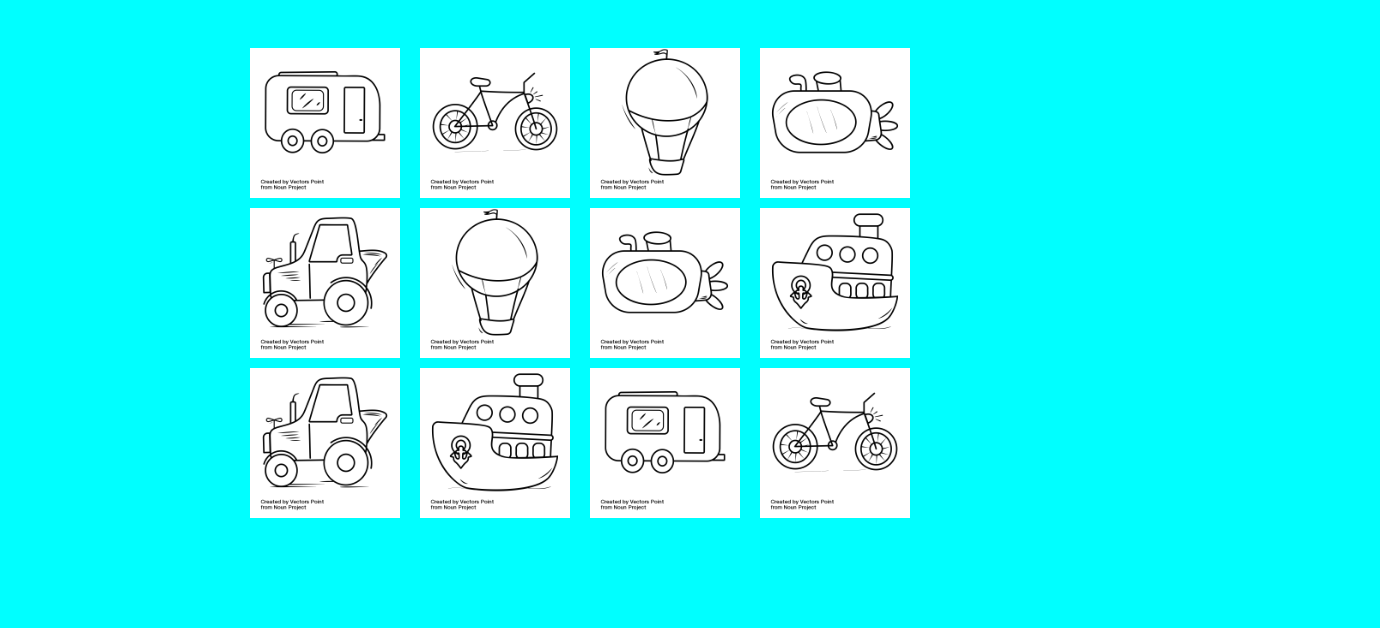
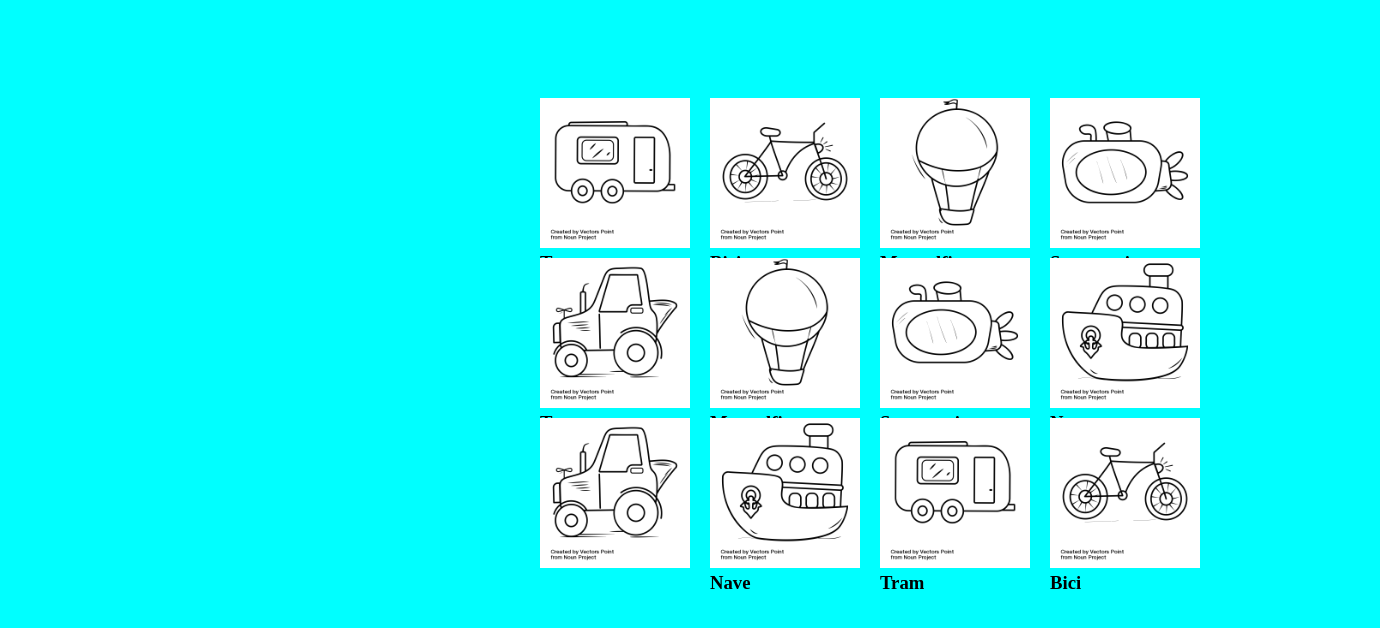
Before and after one commit to FrancoCaneti/html-css-memory, a plain HTML site: page index.html in a window 1280 px wide. Shown: the part 134-762 px from the top of the page, 1380 px wide, since content can reach past the window. Drawn offline with Linux system fonts and the light colour scheme.

Commit message:
ripristino

```diff
--- a/css/main.css
+++ b/css/main.css
@@ -1,3 +1,4 @@
+
  * {
   margin:0;
   padding:0;
@@ -18,6 +19,8 @@
 
 }
 .container {
+ position: relative;
+ left: 120px;
  width: 900px;
  height: 600px;
  margin: 0 auto;
@@ -52,6 +55,7 @@
 position:relative;
 left: 170px;
 bottom: 160px;
+background-image: ;
 
 }
 
@@ -117,3 +121,8 @@
 left: 510px;
 bottom: 1440px;
 }
+
+.card:hover img
+.card:hover h3 {
+display: inline-block;
+}
--- a/index.html
+++ b/index.html
@@ -17,41 +17,56 @@
 
     <div class="container">
 
+
+
+<div class="container">
+
   <div class="box box1">
       <img  class="card" src="./img/noun_Tram_3134750.png">
+      <h3>Tram</h3>
   </div>
   <div class=" box box2">
     <img  class="card" src="./img/noun_Bicycle_3134821.png">
+    <h3>Bici</h3>
   </div>
   <div class=" box box3">
     <img  class="card" src="./img/noun_air_balloon_3134741.png">
+    <h3>Mongolfiera</h3>
   </div>
   <div class=" box box4">
     <img  class="card" src="./img/noun_Submarine_3134738.png">
+    <h3>Sottomarino</h3>
   </div>
   <div class=" box box5">
     <img  class="card" src= "img/noun_Tractor_3134797.png" >
+    <h3>Tram</h3>
    </div>
   <div class=" box box6">
     <img  class="pattern" src="img/noun_air_balloon_3134741.png">
+    <h3>Mongolfiera</h3>
   </div>
   <div class=" box box7">
     <img  class="card" src="./img/noun_Submarine_3134738.png">
+    <h3>Sottomarino</h3>
   </div>
   <div class=" box box8">
     <img  class="card" src="./img/noun_Cruise_Ship_3134824.png">
+    <h3>Nave</h3>
   </div>
   <div class=" box box9">
     <img  class="card" src= "img/noun_Tractor_3134797.png" >
   </div>
   <div class=" box box10">
     <img  class="card" src="./img/noun_Cruise_Ship_3134824.png">
+    <h3>Nave</h3>
   </div>
   <div class=" box box11">
       <img  class="card" src="./img/noun_Tram_3134750.png" >
+      <h3>Tram</h3>
   </div>
   <div class=" box box12">
     <img  class="card" src="./img/noun_Bicycle_3134821.png">
+    <h3>Bici</h3>
   </div>
 </div>
 </header>
```
Lines whose indentation alone changed are shown as unchanged.
